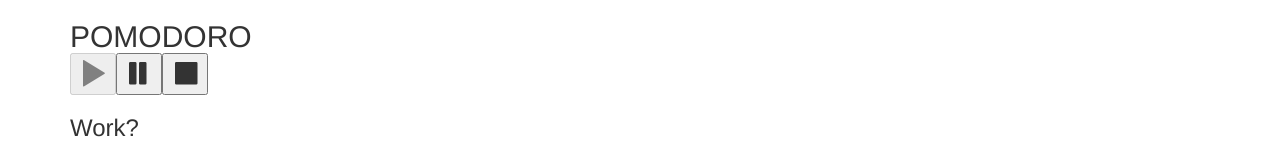
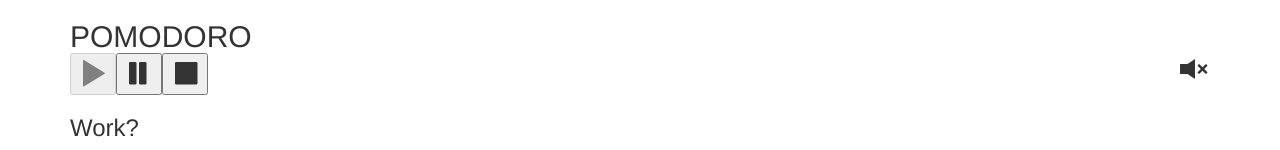
Before and after one commit to verdantpath/pomodoro, a Vue app: page / in a window 1280 px wide. Both pictures are taken after a click on the button 93 px from the left and 74 px from the top of the page. Shown: the top 150 px of the page. Built offline with nearby package versions, Linux system fonts and the light colour scheme.

Commit message:
Add button to toggle the sound

```diff
--- a/src/components/ControlsComponent.vue
+++ b/src/components/ControlsComponent.vue
@@ -9,6 +9,9 @@
     <button :disabled='!isStarted' @click="stop">
       <i class="glyphicon glyphicon-stop"></i>
     </button>
+
+      <i class="toggle-volume glyphicon" v-show="isStarted && !isPaused && isWorking" :class="{ 'glyphicon-volume-off': isSoundEnabled, 'glyphicon-volume-up': !isSoundEnabled }" @click='toggleSound'></i>
+
   </div>
 </template>
 
@@ -16,13 +19,17 @@
 button:disabled i {
   color: gray;
 }
+.toggle-volume {
+  float: right;
+  cursor: pointer;
+}
 </style>
 
 <script>
 import { mapGetters, mapActions } from 'vuex'
 
 export default {
-  computed: mapGetters(['isStarted', 'isPaused', 'isStopped']),
-  methods: mapActions(['start', 'stop', 'pause'])
+  computed: mapGetters(['isStarted', 'isPaused', 'isStopped', 'isWorking', 'isSoundEnabled']),
+  methods: mapActions(['start', 'stop', 'pause', 'toggleSound'])
 }
 </script>
--- a/src/config.js
+++ b/src/config.js
@@ -1,3 +1,3 @@
-export const WORKING_TIME = 2
+export const WORKING_TIME = 5 * 60
 export const RESTING_TIME = 5 * 60
 export const KITTEN_TIME = 10 // Each kitten is visible for 10 seconds
--- a/src/vuex/actions.js
+++ b/src/vuex/actions.js
@@ -9,5 +9,8 @@ export default {
   },
   stop: ({ commit }) => {
     commit(types.STOP)
+  },
+  toggleSound: ({ commit }) => {
+    commit(types.TOGGLE_SOUND)
   }
 }
--- a/src/vuex/getters.js
+++ b/src/vuex/getters.js
@@ -5,5 +5,6 @@ export default {
   isWorking: state => state.isWorking,
   getMinutes: state => Math.floor(state.counter / 60),
   getSeconds: state => state.counter % 60,
-  getTimestamp: state => state.timestamp
+  getTimestamp: state => state.timestamp,
+  isSoundEnabled: state => state.soundEnabled
 }
--- a/src/vuex/mutation_types.js
+++ b/src/vuex/mutation_types.js
@@ -1,3 +1,4 @@
 export const START = 'START'
 export const PAUSE = 'PAUSE'
 export const STOP = 'STOP'
+export const TOGGLE_SOUND = 'TOGGLE_SOUND'
--- a/src/vuex/mutations.js
+++ b/src/vuex/mutations.js
@@ -49,5 +49,13 @@ export default {
     state.started = false
     togglePomodoro(state, true)
     Vue.noise.stop()
+  },
+  [types.TOGGLE_SOUND] (state) {
+    state.soundEnabled = !state.soundEnabled
+    if (state.isWorking && state.soundEnabled) {
+      Vue.noise.start()
+    } else {
+      Vue.noise.pause()
+    }
   }
 }
--- a/src/vuex/store.js
+++ b/src/vuex/store.js
@@ -14,7 +14,8 @@ const state = {
   isWorking: true,
   counter: WORKING_TIME,
   interval: null,
-  timestamp: 0
+  timestamp: 0,
+  soundEnabled: true
 }
 
 export default new Vuex.Store({
```
